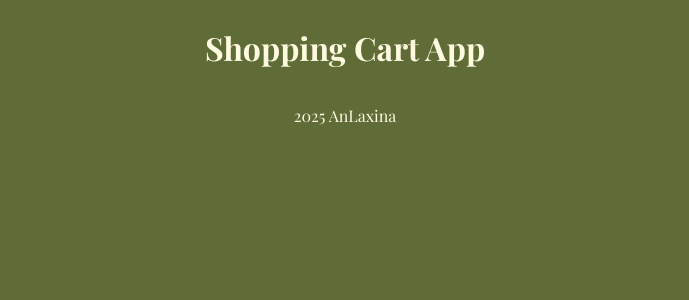
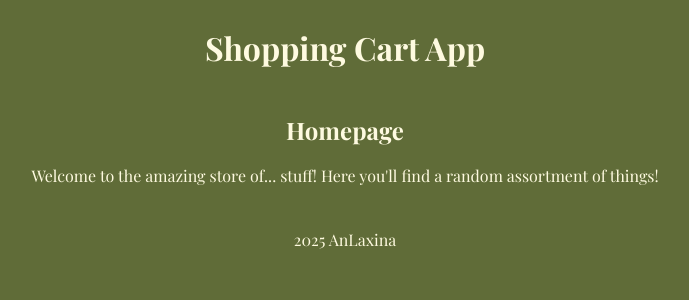
Before and after one commit to AnLaxina/shopping-cart, a React (Vite) app: page / in a window 1280 px wide. Shown: the top 300 px of the page, without its empty margins (295-984 px from the left). Built offline with nearby package versions, Linux system fonts and the light colour scheme; a web font is replaced by a local one.

Commit message:
feat(home): add basic content for the homepage

```diff
--- /dev/null
+++ b/src/components/Home/Home.jsx
@@ -0,0 +1,9 @@
+import styles from "./home.module.css";
+
+export default function Home() {
+    return (
+        <div className={styles.home}>
+            <h2>Homepage</h2>
+            <p>Welcome to the amazing store of... stuff! Here you'll find a random assortment of things!</p>
+        </div>)
+}
--- /dev/null
+++ b/src/components/Home/home.module.css
@@ -0,0 +1,7 @@
+.home {
+    display: flex;
+    flex-direction: column;
+    gap: var(--spacing-medium);
+    max-width: 100%;
+    padding: var(--spacing-large);
+}
--- a/src/route.jsx
+++ b/src/route.jsx
@@ -1,10 +1,14 @@
 // All this does is make routes for `main.jsx`
 import App from "./App.jsx";
+import Home from "./components/Home/Home.jsx";
 
 const routes = [
     {
         path: "/",
-        element: <App/>
+        element: <App/>,
+        children: [
+            {index: true, element: <Home/>}
+        ]
     }
 ]
 
```
